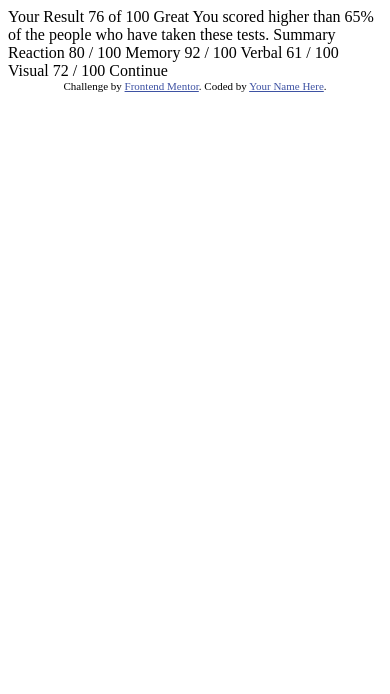
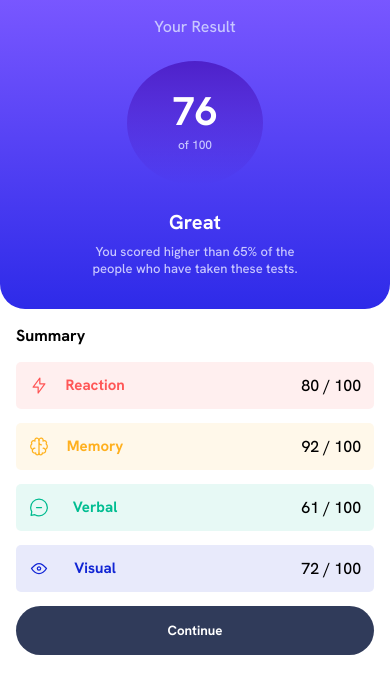
Before and after one commit to guilhermecampina/results-summary-component, a plain HTML site: page index.html in a window 390 px wide. Drawn offline with Linux system fonts and the light colour scheme.

Commit message:
mobile-first.v01

```diff
--- a/index.html
+++ b/index.html
@@ -6,42 +6,67 @@
 
   <link rel="icon" type="image/png" sizes="32x32" href="./assets/images/favicon-32x32.png">
 
+  <link rel="stylesheet" href="style.css">
+
   <title>Frontend Mentor | Results summary component</title>
 
-  <!-- Feel free to remove these styles or customise in your own stylesheet 👍 -->
-  <style>
-    .attribution { font-size: 11px; text-align: center; }
-    .attribution a { color: hsl(228, 45%, 44%); }
-  </style>
+
 </head>
 <body>
+  <main class="wrapper">
 
-  Your Result
-  76
-  of 100
+    <div class="top-container">
 
-  Great
-  You scored higher than 65% of the people who have taken these tests.
+      <div class="title"><p>Your Result</p></div>
 
-  Summary
+      <div class="circle">
+        <h1>76</h1>
+        <p>of 100</p>
+      </div>
 
-  Reaction
-  80 / 100
+      <div class="score">
+        <h2>Great</h2>
+        <p>
+          You scored higher than 65% of the people who have taken these tests.
+        </p>
+      </div>
 
-  Memory
-  92 / 100
+    </div>
 
-  Verbal
-  61 / 100
+    <div class="bottom-container">
+      <div class="summary">
+        <h2>Summary</h2>
+        <div class="skills">
+          <div class="reaction">
+            <img src="assets/images/icon-reaction.svg" alt="icon-reaction">
+            <h3>Reaction</h3>
+            <p>80 / 100</p>
+          </div>
+          <div class="memory">
+            <img src="assets/images/icon-memory.svg" alt="icon-memory">
+            <h3>Memory</h3>
+            <p>92 / 100</p>
+          </div>
+          <div class="verbal">
+            <img src="assets/images/icon-verbal.svg" alt="icon-verbal">
+            <h3>Verbal</h3>
+            <p>61 / 100</p>
+          </div>
+          <div class="visual">
+            <img src="assets/images/icon-visual.svg" alt="icon-visual">
+            <h3>Visual</h3>
+            <p>72 / 100</p>
+          </div>
 
-  Visual
-  72 / 100
+        </div>
 
-  Continue
+        <div class="button">
+          <button>Continue</button>
+        </div>
 
-  <div class="attribution">
-    Challenge by <a href="https://www.frontendmentor.io?ref=challenge" target="_blank">Frontend Mentor</a>.
-    Coded by <a href="#">Your Name Here</a>.
-  </div>
+      </div>
+    </div>
+  </main>
+
 </body>
 </html>
--- /dev/null
+++ b/style.css
@@ -0,0 +1,186 @@
+@charset "UTF-8";
+
+@import url('https://fonts.googleapis.com/css2?family=Hanken+Grotesk:wght@500;700;800&display=swap');
+
+:root {
+    --red: hsl(0, 100%, 67%);
+    --orange: hsl(39, 100%, 56%);
+    --green: hsl(166, 100%, 37%);
+    --blue: hsl(234, 85%, 45%);
+    --grad-slate-blue: hsl(252, 100%, 67%);
+    --grad-royal-blue: hsl(241, 81%, 54%);
+    --circle-violet: hsla(256, 72%, 46%, 1);
+    --circle-persian: hsla(241, 72%, 46%, 0);
+    --pale-blue: hsl(221, 100%, 96%);
+    --light-laveder: hsl(241, 100%, 89%);
+    --dark-gray-blue: hsl(224, 30%, 27%);
+}
+
+
+
+* {
+    margin: 0;
+    padding: 0;
+    box-sizing: border-box;
+    font-family: 'Hanken Grotesk', sans-serif;
+}
+
+.wrapper {
+    width: 100vw;
+    height: 100vh;
+}
+
+.wrapper .top-container {
+    display: flex;
+    flex-direction: column;
+    align-items: center;
+    justify-content: center;
+
+    background: linear-gradient(to bottom, var(--grad-slate-blue), var(--grad-royal-blue));
+    color: #fff;
+    border-radius: 0 0 25px 25px;
+
+}
+
+.top-container .title p {
+    font-weight: 500;
+    color: var(--light-laveder);
+    margin-top: 1rem;
+    margin-bottom: 1rem;
+}
+
+.top-container .circle {
+    background: linear-gradient(to top, var(--circle-persian), var(--circle-violet));
+    border-radius: 50%;
+    padding: 1.5rem;
+    display: flex;
+    flex-direction: column;
+    align-items: center;
+    width: 35%;
+    margin-top: 0.5rem;
+}
+
+.top-container .circle h1 {
+    font-size: 2.5rem;
+
+
+}
+
+.top-container .circle p {
+    font-size: 12px;
+    color: var(--light-laveder);
+    margin-bottom: 0.5rem;
+}
+
+.top-container .score {
+    margin-top: 1rem;
+    display: flex;
+    flex-direction: column;
+    align-items: center;
+    justify-content: center;
+}
+
+.top-container .score h2 {
+    font-size: 20px;
+    margin: 0.5rem 0;
+    font-weight: 700;
+}
+
+.top-container .score p {
+    text-align: center;
+    width: 60%;
+    font-size: 13px;
+    color: var(--light-laveder);
+    margin-bottom: 2rem;
+    font-weight: 500;
+}
+
+.bottom-container {
+    display: flex;
+    flex-direction: column;
+
+}
+
+
+.bottom-container .summary {
+    padding: 1rem;
+    display: flex;
+    flex-direction: column;
+
+}
+
+.bottom-container .summary h2 {
+    font-size: 1rem;
+}
+
+.summary .skills {
+    margin-top: 1rem;
+}
+
+.summary .skills .reaction,
+.summary .skills .memory,
+.summary .skills .verbal,
+.summary .skills .visual {
+    display: flex;
+    justify-content: space-between;
+    margin-bottom: 0.9rem;
+    padding: 0.8rem;
+    border-radius: 5px;
+
+}
+
+.summary .skills .reaction {
+    background-color: hsla(0, 100%, 67%, 0.096);
+}
+
+.summary .skills .memory{
+    background-color: hsl(39, 100%, 56%, 0.096);
+}
+
+.summary .skills .verbal{
+    background-color: hsl(166, 100%, 37%, 0.096);
+}
+
+.summary .skills .visual {
+    background-color: hsl(234, 85%, 45%, 0.096);
+}
+
+.summary .skills .reaction h3,
+.summary .skills .memory h3,
+.summary .skills .verbal h3,
+.summary .skills .visual h3 {
+    font-size: 15px;
+    margin-left: -10rem;
+
+}
+
+.summary .skills .reaction h3 {
+    color: var(--red);
+}
+
+.summary .skills .memory h3 {
+    color: var(--orange);
+}
+
+.summary .skills .verbal h3{
+    color: var(--green);
+}
+
+.summary .skills .visual h3 {
+    color: var(--blue);
+}
+
+.summary .button {
+    margin-inline: auto;
+    width: 100%;
+}
+
+.summary .button button {
+    background: var(--dark-gray-blue);
+    color: white;
+    border: none;
+    padding: 1rem;
+    width: 100%;
+    font-weight: 700;
+    border-radius: 50px;
+}
```
